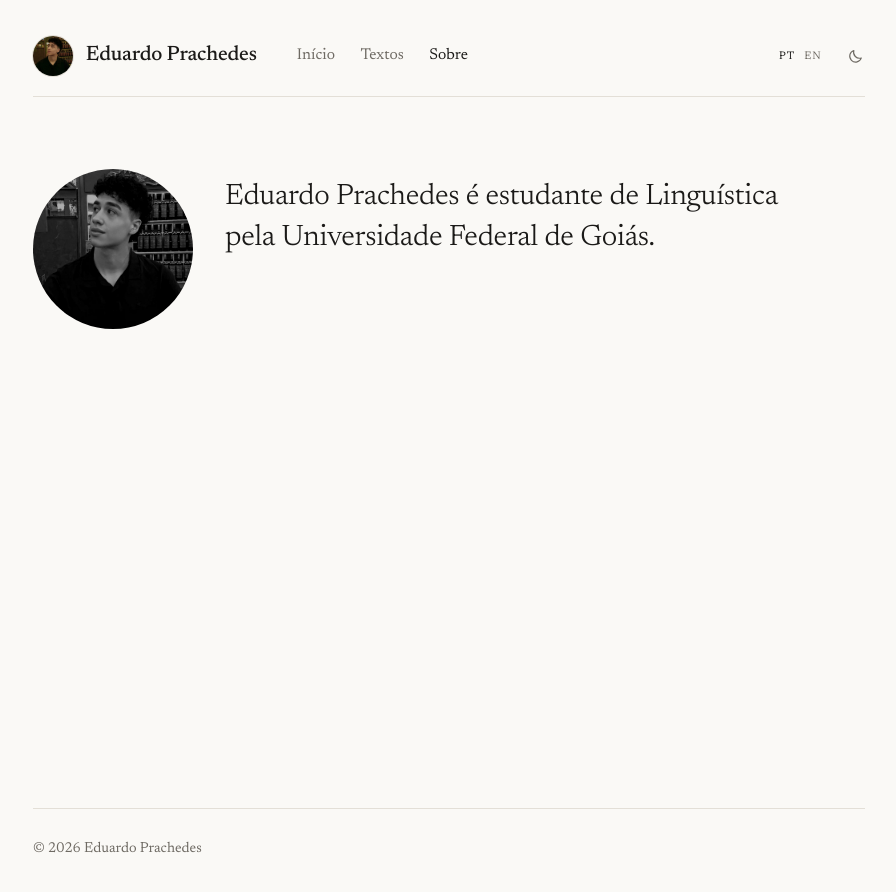
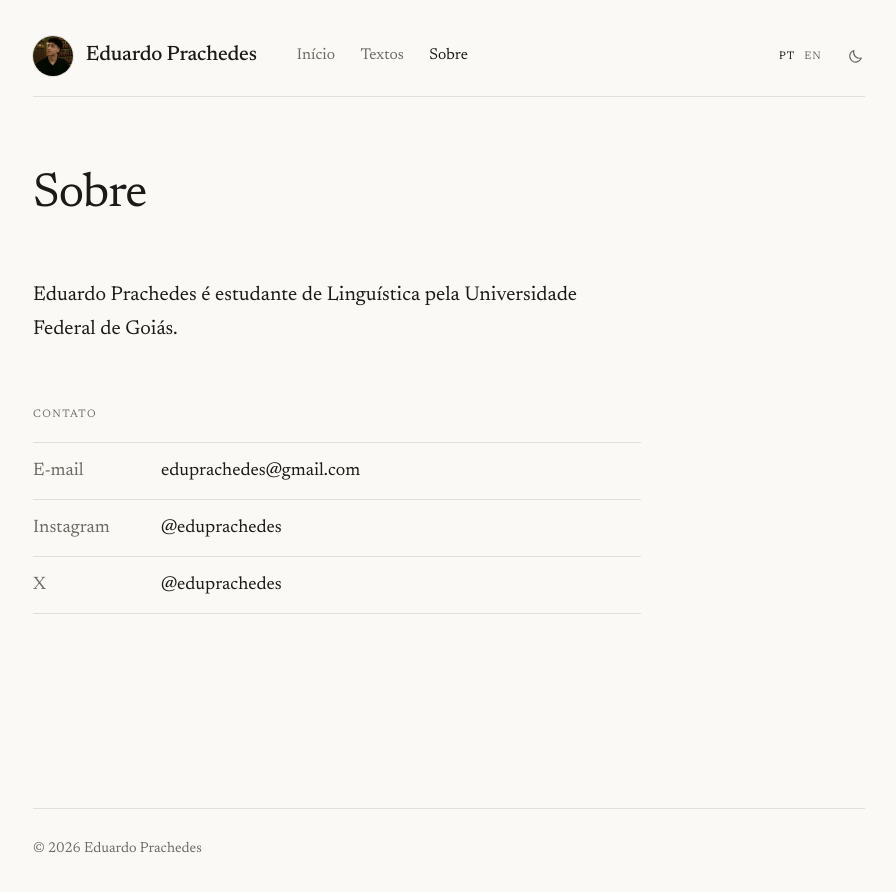
Before and after one commit to eduardoprachedes/eduardoprachedes.github.io, a Jekyll site: the page built from sobre/index.md, in a window 1280 px wide. Shown: the top 892 px of the page, without its empty margins (191-1087 px from the left). Built offline with Jekyll 4.4.1, drawn with Linux system fonts in a browser that asks for light colours.

Commit message:
Página Sobre: remove foto, descrição como parágrafo e adiciona contatos
Co-Authored-By: Claude Opus 5.5 <noreply@anthropic.com>
Claude-Session: https://claude.ai/code/session_019fdVLaVRsWyWkxyfbURLW7

```diff
--- a/assets/css/style.css
+++ b/assets/css/style.css
@@ -241,30 +241,30 @@ a { color: inherit; text-decoration: none; }
 
 /* ---------- Sobre ---------- */
 
-.sobre {
+.sobre { max-width: var(--coluna); }
+.sobre-texto { font-size: 1.25rem; line-height: 1.7; }
+.sobre-texto p { margin: 0 0 1.15em; }
+.sobre .secao { margin: 3.5rem 0 1rem; }
+
+.contatos { list-style: none; margin: 0; padding: 0; }
+.contatos li {
   display: grid;
-  grid-template-columns: 10rem 1fr;
-  gap: 2rem;
-  align-items: start;
+  grid-template-columns: 7rem 1fr;
+  gap: 1rem;
+  padding: 0.85rem 0;
+  border-top: 1px solid var(--fio);
 }
-.retrato {
-  width: 10rem;
-  height: 10rem;
-  border-radius: 50%;
-  object-fit: cover;
-  filter: grayscale(1) contrast(1.05);
-  transition: filter .4s ease;
+.contatos li:last-child { border-bottom: 1px solid var(--fio); }
+.contatos span { color: var(--suave); }
+.contatos a {
+  justify-self: start;
+  background-image: linear-gradient(currentColor, currentColor);
+  background-size: 0 1px;
+  background-position: 0 100%;
+  background-repeat: no-repeat;
+  transition: background-size .3s ease;
 }
-.retrato:hover { filter: none; }
-.sobre-texto {
-  max-width: var(--coluna);
-  padding-top: 0.5rem;
-  font-size: clamp(1.45rem, 3vw, 1.85rem);
-  font-weight: 350;
-  line-height: 1.4;
-  letter-spacing: -0.01em;
-}
-.sobre-texto p { margin: 0 0 1em; }
+.contatos a:hover { background-size: 100% 1px; }
 
 /* ---------- Texto ---------- */
 
@@ -413,8 +413,8 @@ a { color: inherit; text-decoration: none; }
   .ano .secao { padding: 0 0 0.5rem; }
   .ano .item { grid-template-columns: 1fr auto; gap: 1rem; }
 
-  .sobre { grid-template-columns: 1fr; gap: 1.75rem; }
-  .retrato { width: 7.5rem; height: 7.5rem; }
+  .sobre-texto { font-size: 1.15rem; }
+  .contatos li { grid-template-columns: 5.5rem 1fr; }
 
   .texto-corpo { font-size: 1.15rem; }
 }
--- a/sobre/index.md
+++ b/sobre/index.md
@@ -3,9 +3,17 @@ lang: pt
 ref: about
 title: Sobre
 ---
+<h1 class="pagina-titulo">Sobre</h1>
+
 <div class="sobre">
-  <img class="retrato" src="{{ '/assets/img/eduardo.jpg' | relative_url }}" alt="Eduardo Prachedes" width="168" height="168">
   <div class="sobre-texto" markdown="1">
 Eduardo Prachedes é estudante de Linguística pela Universidade Federal de Goiás.
   </div>
+
+  <h2 class="secao">Contato</h2>
+  <ul class="contatos">
+    <li><span>E-mail</span><a href="mailto:eduprachedes@gmail.com">eduprachedes@gmail.com</a></li>
+    <li><span>Instagram</span><a href="https://instagram.com/eduprachedes" rel="me noopener" target="_blank">@eduprachedes</a></li>
+    <li><span>X</span><a href="https://x.com/eduprachedes" rel="me noopener" target="_blank">@eduprachedes</a></li>
+  </ul>
 </div>
```
Also changed, not shown: en/about/index.md (+9 -1 lines).
